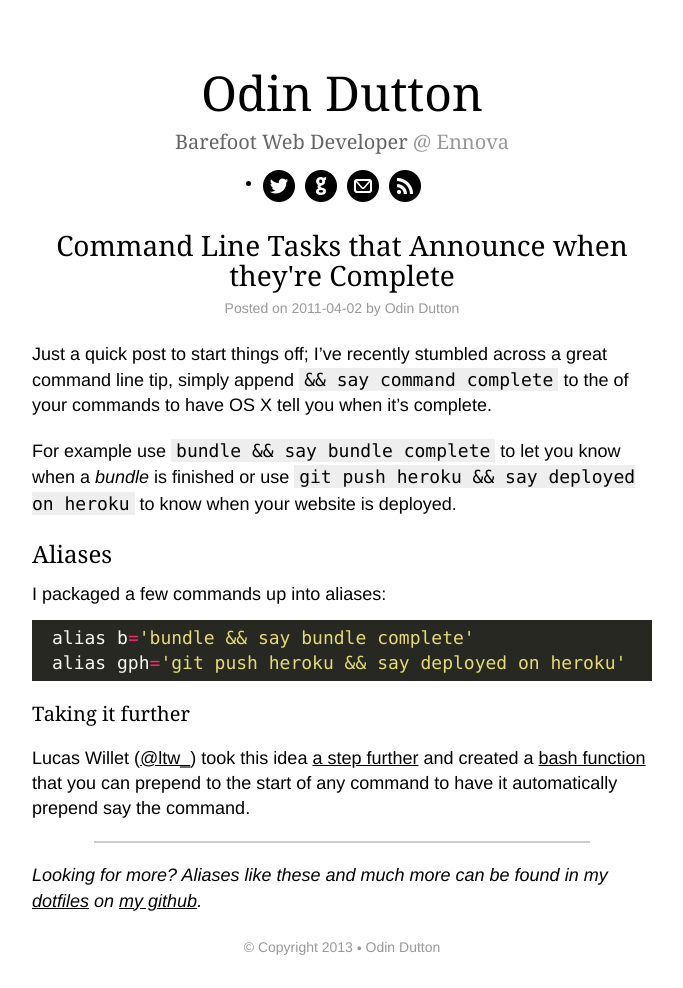
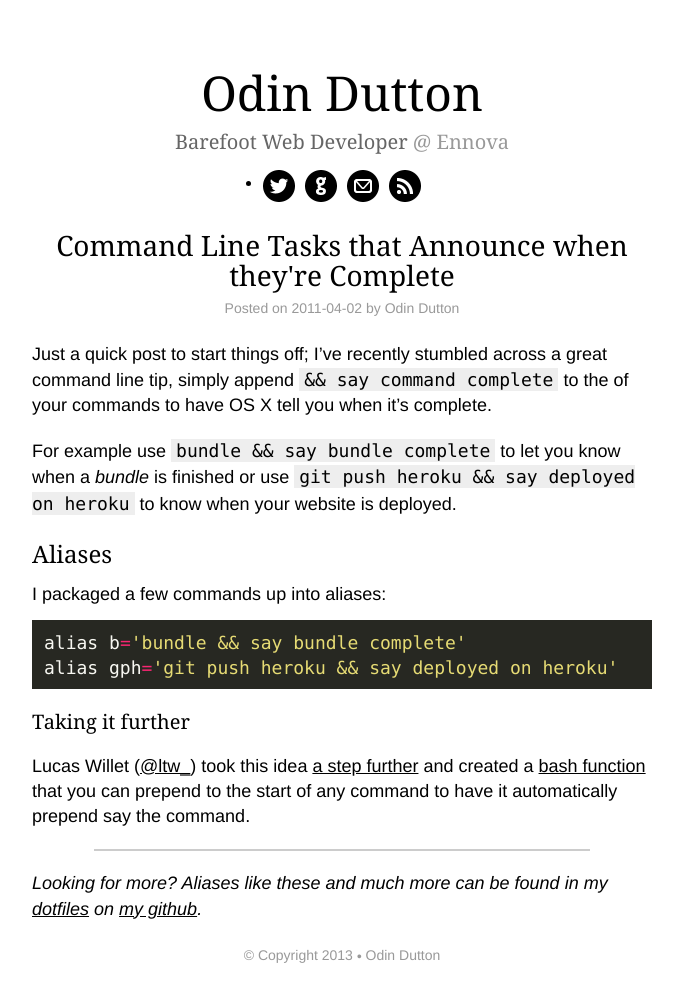
Before and after one commit to twe4ked/odindutton.com, a Jekyll site: the page built from _posts/2011-04-02-say-complete.markdown, in a window 1280 px wide. Shown: the whole page, without its empty margins (298-981 px from the left). Built offline with Jekyll 4.4.1, drawn with Linux system fonts in a browser that asks for light colours; Markdown is read by kramdown in place of the engine named in the settings; comment, search, counter and statistics services are not loaded.

Commit message:
Tweak code block padding and remove scrollbar styles

```diff
--- a/assets/stylesheets/style.css
+++ b/assets/stylesheets/style.css
@@ -215,22 +215,9 @@ p code {
 }
 
 pre {
-  padding: 5px 20px;
+  padding: 10px 12px 8px;
   margin: -7px 0 20px;
   overflow-x: auto;
-}
-
-pre::-webkit-scrollbar {
-  width: 8px;
-  height: 8px;
-}
-
-pre::-webkit-scrollbar-thumb {
-  background-color: rgba(#000, 0.2);
-}
-
-pre::-webkit-scrollbar-track-piece {
-  background-color: rgba(#000, 0.1);
 }
 
 footer {
```
